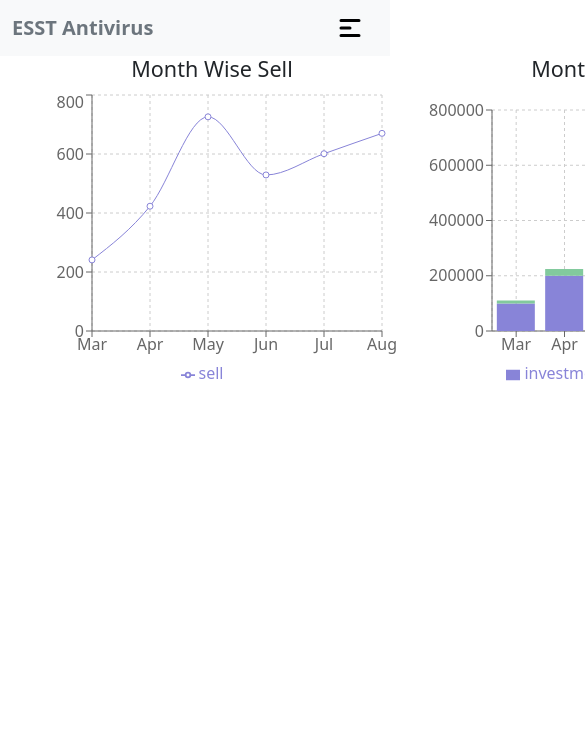
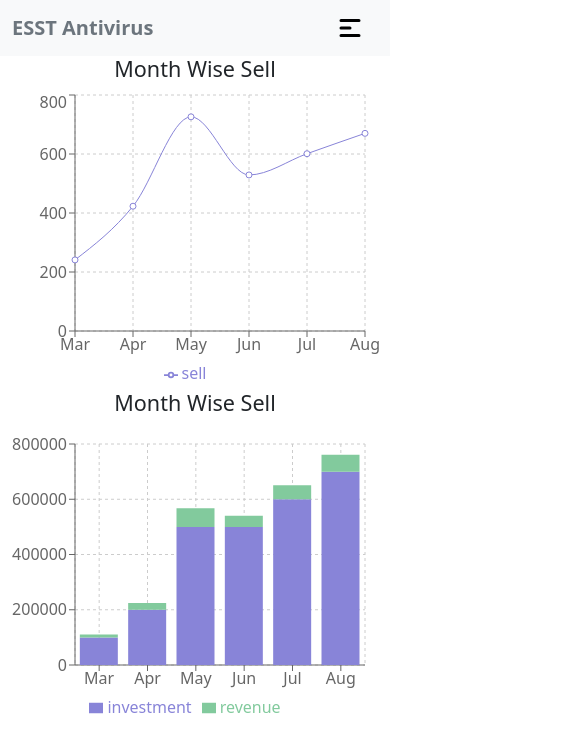
Before and after one commit to rockydasgfx/ESET-Antivirus-React, a React (Create React App) app: page /dashboard in a window 390 px wide. Shown: the top 752 px of the page, 585 px wide, since content can reach past the window. Built offline with nearby package versions, Linux system fonts and the light colour scheme.

Commit message:
responsive done

```diff
--- a/src/Pages/Dashboard/Dashboard.jsx
+++ b/src/Pages/Dashboard/Dashboard.jsx
@@ -52,7 +52,10 @@ const data = [
 
 const Dashboard = () => {
   return (
-    <div className="container mx-auto d-flex justify-content-between">
+    <div
+      className="container mx-auto d-flex flex-column flex-lg-row
+      justify-content-md-between"
+    >
       <div className="d-flex flex-column align-items-center">
         <h4 className="">Month Wise Sell</h4>
         <LineChart
--- a/src/Pages/Home/Home.jsx
+++ b/src/Pages/Home/Home.jsx
@@ -9,7 +9,7 @@ const Home = () => {
 
   return (
     <main>
-      <div className="container mx-auto d-flex align-items-center justify-content-between my-4">
+      <div className="container mx-auto d-flex flex-column flex-lg-row align-items-center justify-content-lg-between my-4">
         <div>
           <h1 className="fw-bold">
             ESET INTERNET SECURITY <br />
@@ -31,7 +31,7 @@ const Home = () => {
       </div>
       <section className="container mx-auto">
         <h2 className="text-center">Customer Reviews</h2>
-        <div className="row row-cols-1 row-cols-md-3 g-4 my-3">
+        <div className="row row-cols-1 row-cols-md-2 row-cols-lg-3 g-4 my-3">
           {threeReviews.map((review) => (
             <ReviewCard key={review.id} review={review} />
           ))}
--- a/src/Pages/Reviews/Reviews.jsx
+++ b/src/Pages/Reviews/Reviews.jsx
@@ -7,7 +7,7 @@ const Reviews = () => {
   return (
     <div className="container mx-auto">
       <h2 className="text-center">Our Buyers Say</h2>
-      <div className="row row-cols-1 row-cols-md-3 g-4 my-3">
+      <div className="row row-cols-1 row-cols-md-2 row-cols-lg-3 g-4 my-3">
         {reviews.map((review) => (
           <ReviewCard key={review.id} review={review} />
         ))}
```
